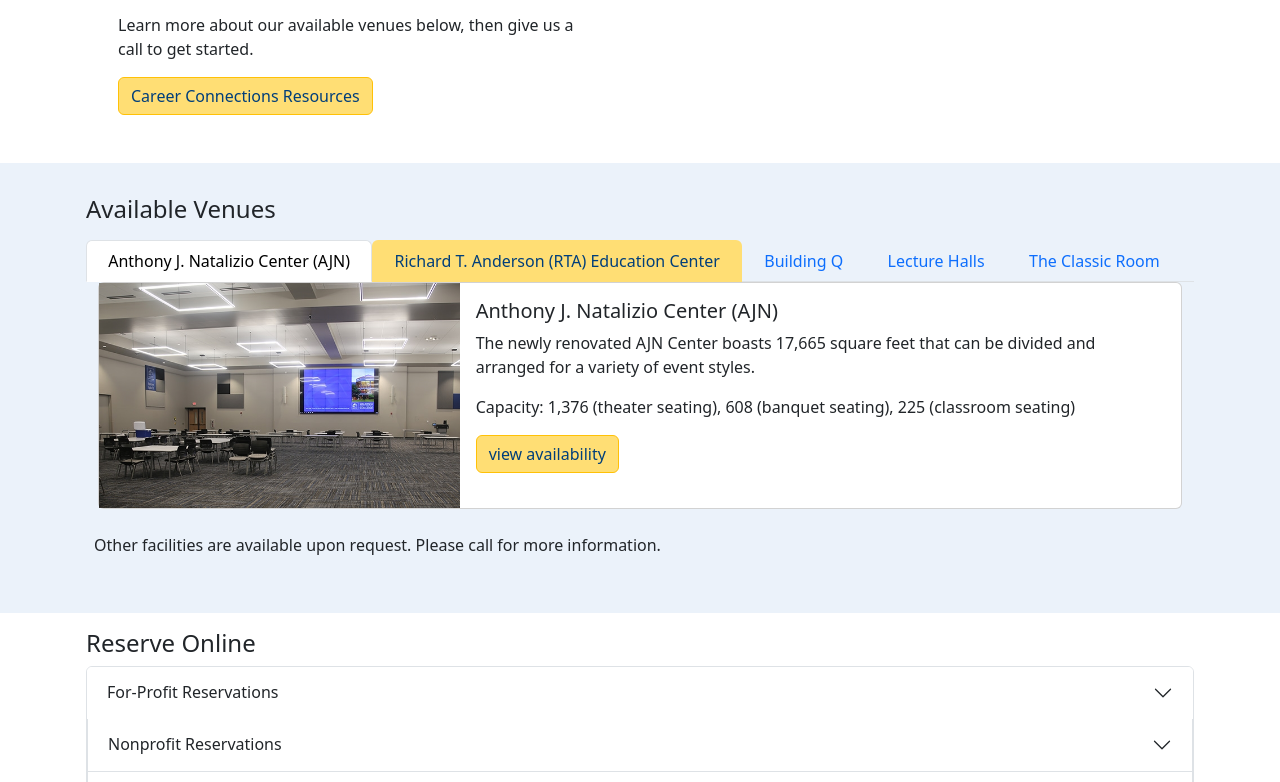
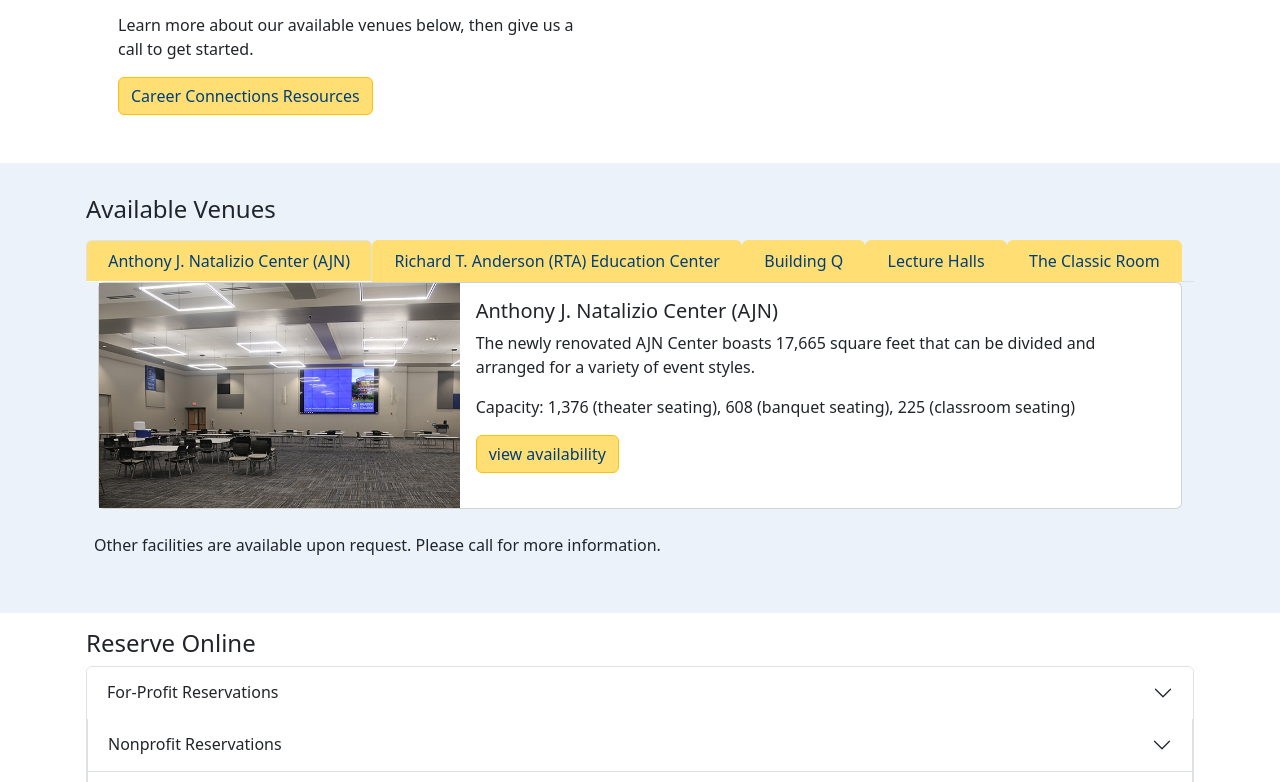
Before and after one commit to Blank-ally/Javascrioipt2module1LandingPage, a plain HTML site: page index.html in a window 1280 px wide. Shown: the part 1002-1784 px from the top of the page. Drawn offline with nearby package versions, Linux system fonts and the light colour scheme; files that its build step writes are made by us from their sources; files whose address does not match are found by name.

Commit message:
post turn in changes include : adding proper colors to buttons

```diff
--- a/css/main.css
+++ b/css/main.css
@@ -51,7 +51,7 @@ body .btn-info{
     background-size: cover;
 }
 
-.tab :hover{
+.tab:hover{
     background-color: #003E7A !important ;
     color: #FFDE74 !important;
 }
@@ -60,7 +60,7 @@ body .btn-info{
     color: #003E7A !important ;
 }
 
-.tab :focus{
+.tab:focus{
     background-color: #003E7A !important ;
     color: #FFDE74 !important;
 }
--- a/index.html
+++ b/index.html
@@ -16,7 +16,6 @@
 <div class="h-25 d-none d-lg-block d-xl-block container-fluid text-bg-primary headerBar">
     <div class="d-flex justify-content-end">
         <ul class="list-group list-group-horizontal ">
-            <li class="list-group-item border border-0 text-bg-primary" > <a class="nav-link" href="#">MyWCTC</a></li>
             <li class="list-group-item border border-0 text-bg-primary"><a class="nav-link" href="#">Student Resources </a></li>
             <li class="list-group-item border border-0 text-bg-primary"><a class="nav-link" href="#">Alumni</a></li>
             <li class="list-group-item border border-0 text-bg-primary"> <input placeholder=""> </li>
@@ -142,19 +141,19 @@
             <div class="row mt-3 ">
             <ul class="nav nav-tabs  nav-fill flex-column flex-md-row text-light"  id="myTab" role="tablist">
                 <li class="nav-item d-flex" role="presentation">
-                    <button class="nav-link active" id="AJN-tab" data-bs-toggle="tab" data-bs-target="#AJN-tab-pane" type="button" role="tab" aria-controls="AJN-tab-pane" aria-selected="true">Anthony J. Natalizio Center (AJN)</button>
+                    <button class="nav-link active tab" id="AJN-tab" data-bs-toggle="tab" data-bs-target="#AJN-tab-pane" type="button" role="tab" aria-controls="AJN-tab-pane" aria-selected="true">Anthony J. Natalizio Center (AJN)</button>
                 </li>
                 <li class="nav-item"  role="presentation">
                     <button class="nav-link d-flex justify-content-center tab" id="RTA-tab" data-bs-toggle="tab" data-bs-target="#RTA-tab-pane" type="button" role="tab" aria-controls="RTA-tab-pane" aria-selected="false">Richard T. Anderson (RTA) Education Center</button>
                 </li>
                 <li class="nav-item" role="presentation">
-                    <button class="nav-link d-flex justify-content-center" id="Building-Q-tab" data-bs-toggle="tab" data-bs-target="#Building-Q-tab-pane" type="button" role="tab" aria-controls="Building-Q-tab-pane" aria-selected="false">Building Q</button>
+                    <button class="nav-link d-flex justify-content-center tab" id="Building-Q-tab" data-bs-toggle="tab" data-bs-target="#Building-Q-tab-pane" type="button" role="tab" aria-controls="Building-Q-tab-pane" aria-selected="false">Building Q</button>
                 </li>
                 <li class="nav-item" role="presentation">
-                    <button class="nav-link d-flex justify-content-center"  id="LectHall-tab" data-bs-toggle="tab" data-bs-target="#LectHall-tab-pane" type="button" role="tab" aria-controls="LectHall-tab-pane" aria-selected="false">Lecture Halls</button>
+                    <button class="nav-link d-flex justify-content-center tab"  id="LectHall-tab" data-bs-toggle="tab" data-bs-target="#LectHall-tab-pane" type="button" role="tab" aria-controls="LectHall-tab-pane" aria-selected="false">Lecture Halls</button>
                 </li>
                 <li class="nav-item" role="presentation">
-                    <button class="nav-link d-flex justify-content-center" id="ClassicRoom-tab" data-bs-toggle="tab" data-bs-target="#ClassicRoom-tab-pane" type="button" role="tab" aria-controls="ClassicRoom-tab-pane" aria-selected="false">The Classic Room</button>
+                    <button class="nav-link d-flex justify-content-center tab" id="ClassicRoom-tab" data-bs-toggle="tab" data-bs-target="#ClassicRoom-tab-pane" type="button" role="tab" aria-controls="ClassicRoom-tab-pane" aria-selected="false">The Classic Room</button>
                 </li>
             </ul>
             </div>
```
